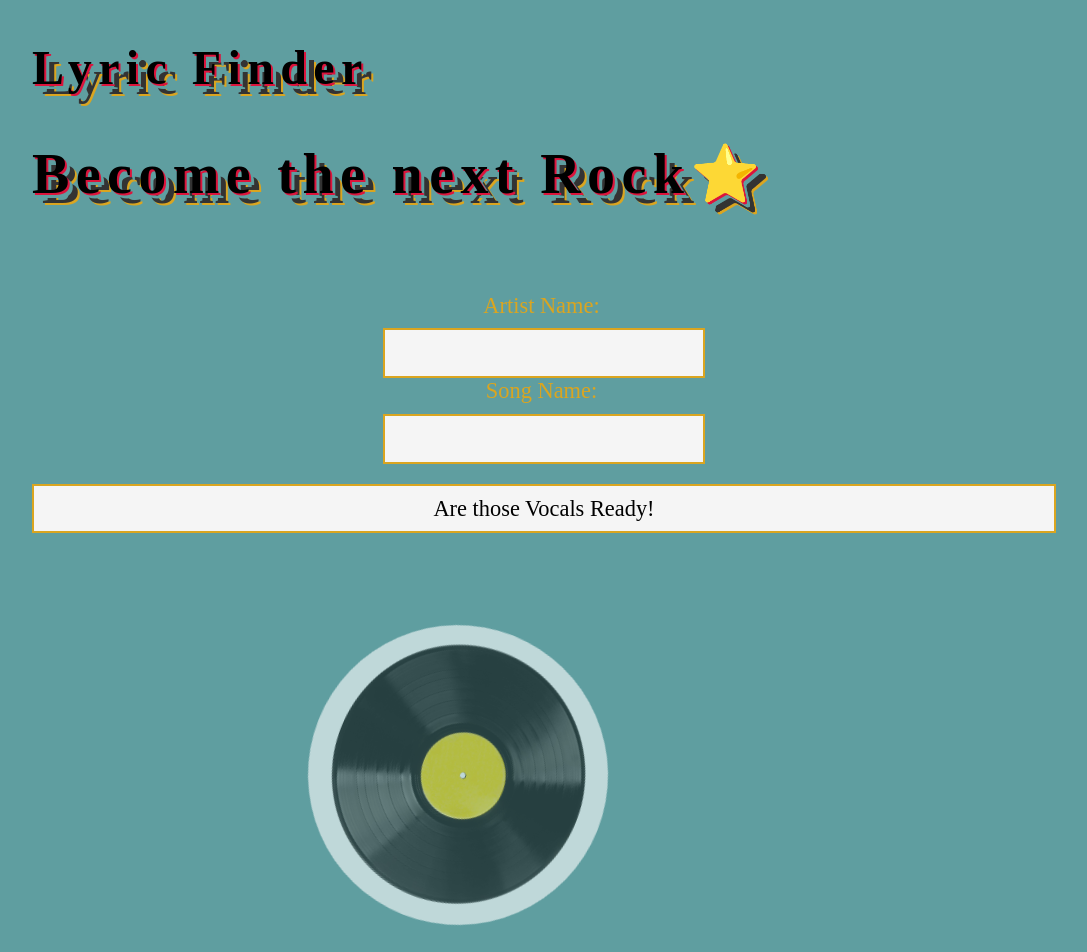
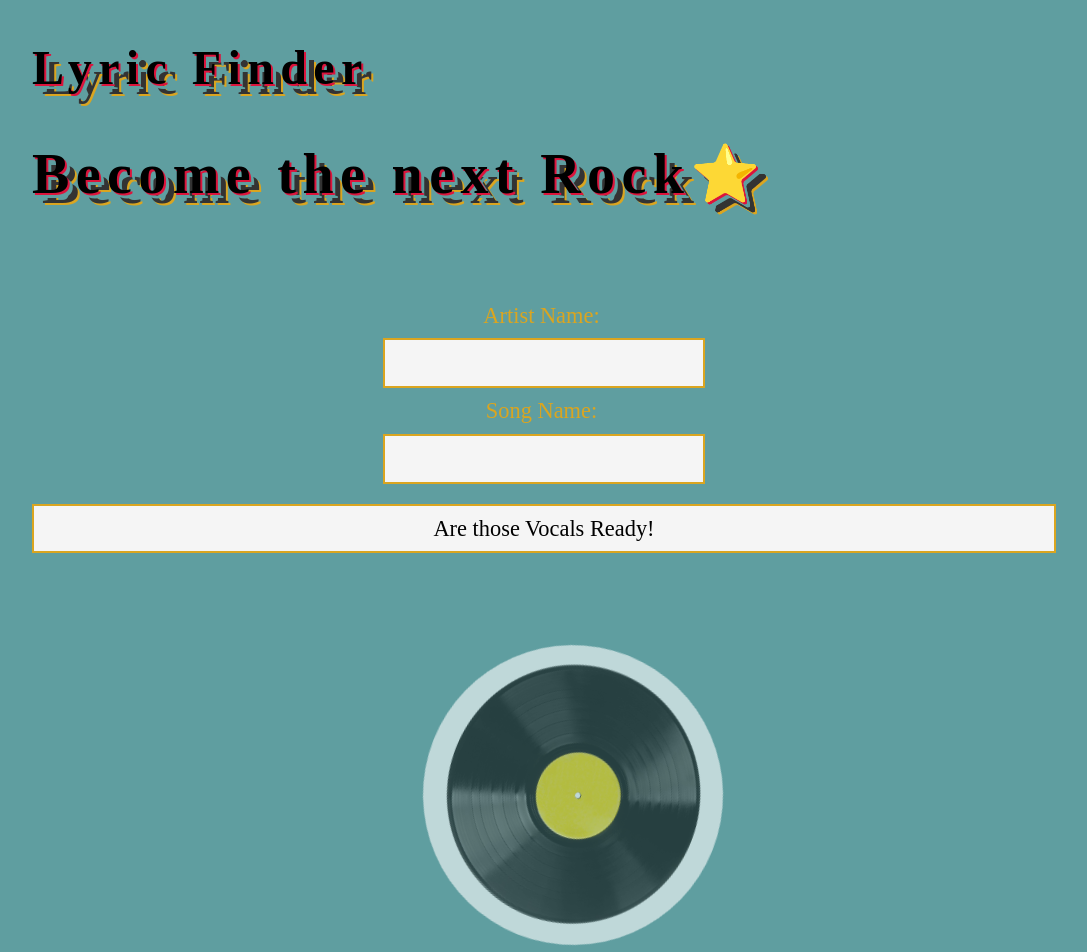
Before and after one commit to Kbruce12/project3-main, a React (Create React App) app: page / in a window 1280 px wide. Shown: the top 952 px of the page, without its empty margins (96-1183 px from the left). Built offline with nearby package versions, Linux system fonts and the light colour scheme.

Commit message:
responsiveness

```diff
--- a/src/index.css
+++ b/src/index.css
@@ -179,13 +179,16 @@ footer p {
     justify-content: center;
     flex-direction: column;
   }
+  .loading-image {
+    right: 36%;
+  }
+  label {
+    margin-top: 10px;
+  }
 }
 @media (max-width: 1200px) {
   .lyric-sheet p {
     padding: 0 60px 0 60px;
-  }
-  .loading-image {
-    right: 36%;
   }
 }
 @media (max-width: 800px) {
```
